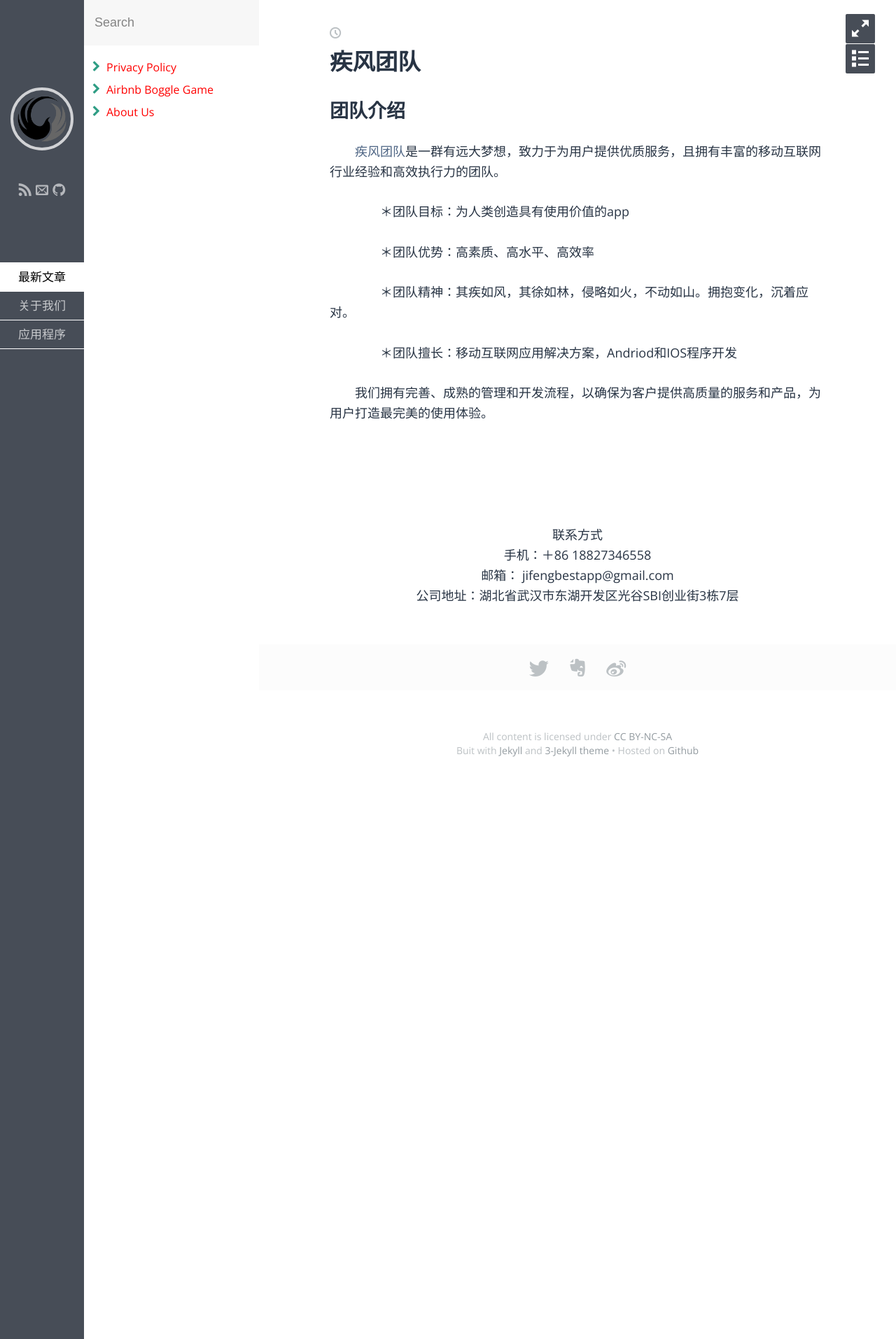
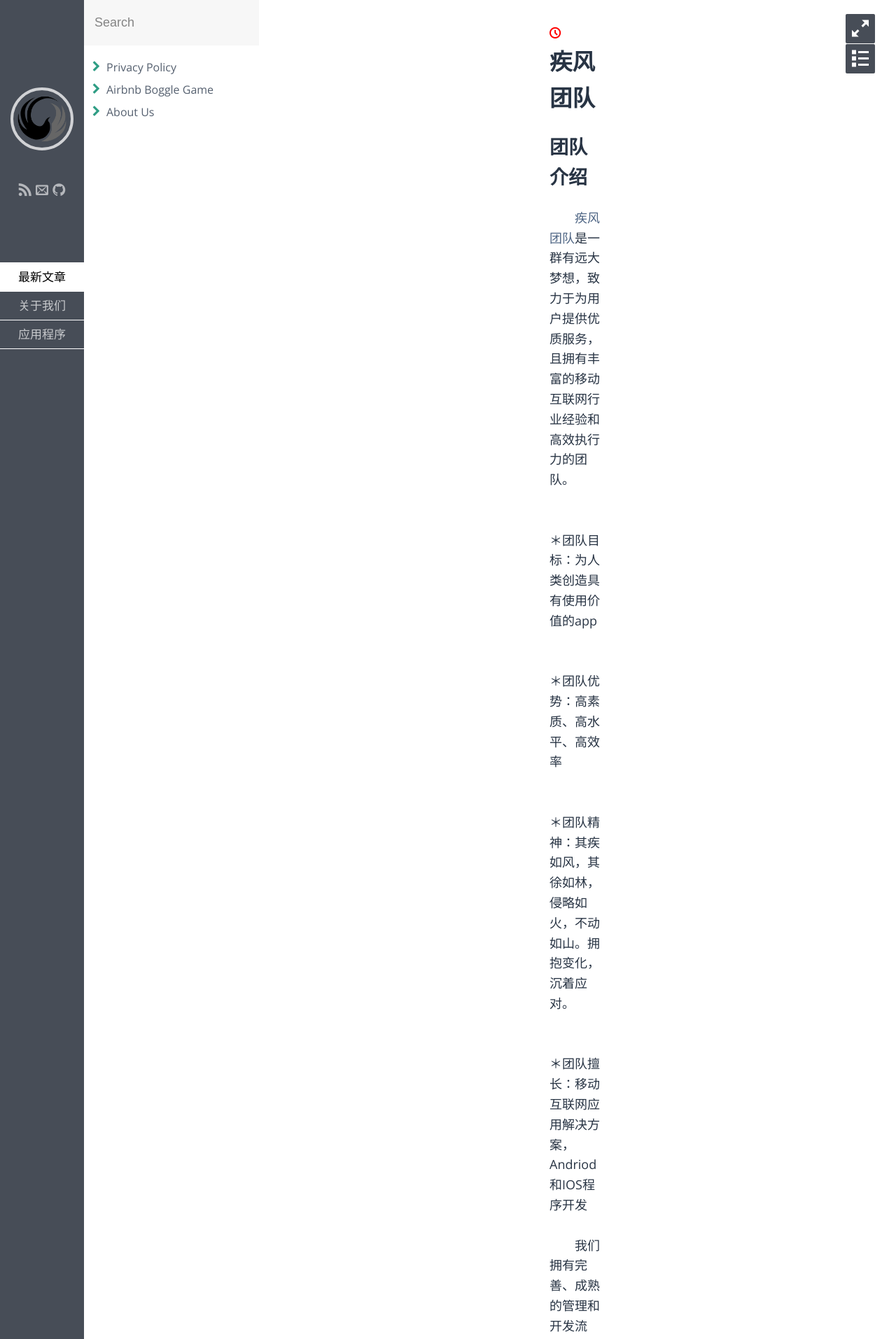
Before and after one commit to BestJiFeng/BestJiFeng.github.io, a Jekyll site: the page built from index.md, in a window 1280 px wide. Shown: the top 1914 px of the page at 70% size. Built offline with Jekyll 4.4.1, drawn with Linux system fonts in a browser that asks for light colours; some web fonts are replaced.

Commit message:
Update main.sass

```diff
--- a/css/main.sass
+++ b/css/main.sass
@@ -56,7 +56,7 @@ $search-box-placeholder: rgba(84, 84, 84, .7)
 $search-box-bg: #f7f7f7
 
 // Toc
-$toc-color: red
+$toc-color: #55606F
 $toc-bg: $tag-border-color
 
 $toc-font-size: 16px
@@ -70,11 +70,11 @@ $toc-bullet-read: $toc-color
 $sidebar-width: $sidebar-left-width + $sidebar-right-width
 
 // # Post
-$post-max-width: 800px
+$post-max-width: 100px
 $post-width-at-3-columns: 80%
 $post-width-at-1-column: 720px
 
-$post-meta-color: #BCC1C4
+$post-meta-color: red
 
 $post-title-color: #283444
 $post-text-color: #283444
```
